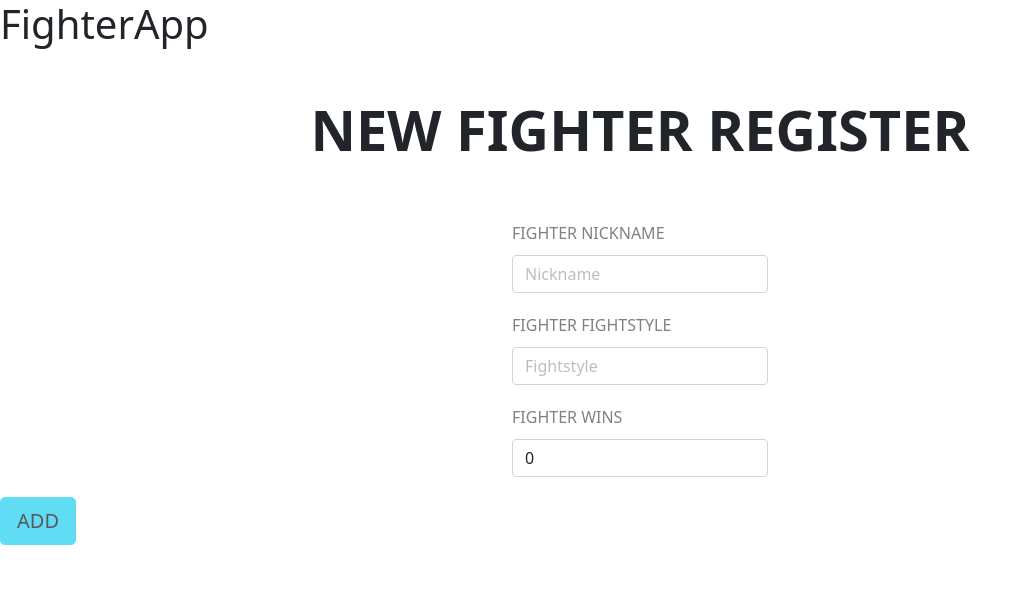
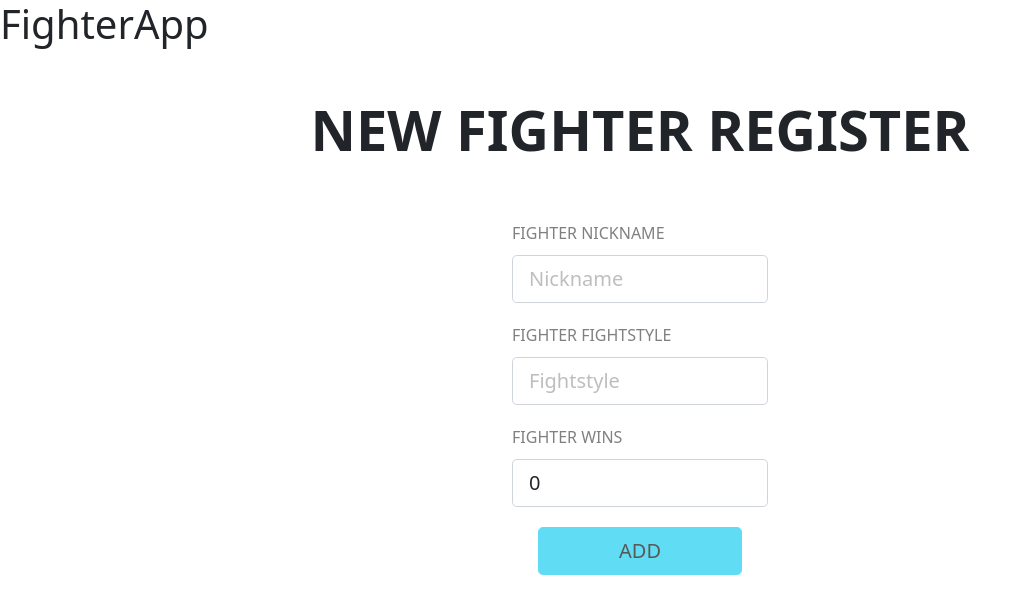
Before and after one commit to ADakulis/FighterApp, an Angular app: page / in a window 1280 px wide. Shown: the top 614 px of the page, without its empty margins (0-1033 px from the left). Built offline with nearby package versions, Linux system fonts and the light colour scheme.

Commit message:
Insert message added and visual improvements

```diff
--- a/src/app/fighter-details/fighter-detail-form/fighter-detail-form.component.html
+++ b/src/app/fighter-details/fighter-detail-form/fighter-detail-form.component.html
@@ -4,7 +4,7 @@
 
   <div class="form-group">
     <label>Fighter nickname</label>
-    <input class="form-control form-control -lg" placeholder="Nickname"
+    <input class="form-control form-control-lg" placeholder="Nickname"
           name="nickname" #nickname="ngModel" [(ngModel)]="service.formData.nickname"
            required maxlength="40" minlength="3"
     />
@@ -12,7 +12,7 @@
 
   <div class="form-group">
     <label>Fighter fightstyle</label>
-    <input class="form-control form-control -lg" placeholder="Fightstyle"
+    <input class="form-control form-control-lg" placeholder="Fightstyle"
           name="fightstyle" #fightstyle="ngModel" [(ngModel)]="service.formData.fightstyle"
            required maxlength="40" minlength="3"
     />
@@ -20,13 +20,13 @@
 
   <div class="form-group">
     <label>Fighter wins</label>
-    <input class="form-control form-control -lg" placeholder="Win amount" type="number"
+    <input class="form-control form-control-lg" placeholder="Win amount" type="number"
            name="wins" #wins="ngModel" [(ngModel)]="service.formData.wins"
 
     />
   </div>
 
-  <div class="form-group">
+  <div class="form-group btn-text-center">
     <button class="btn btn-info btn-lg btn-block" type="submit" [disabled]="form.invalid">ADD</button>
   </div>
 
--- a/src/app/fighter-details/fighter-detail-form/fighter-detail-form.component.ts
+++ b/src/app/fighter-details/fighter-detail-form/fighter-detail-form.component.ts
@@ -1,6 +1,7 @@
 import { Component, OnInit } from '@angular/core';
 import {FighterDetailService} from "../../shared/fighter-detail.service";
 import {NgForm} from "@angular/forms";
+import {FighterDetail} from "../../shared/fighter-detail.model";
 
 @Component({
   selector: 'app-fighter-detail-form',
@@ -17,10 +18,17 @@ export class FighterDetailFormComponent implements OnInit {
   onSubmit(form:NgForm){
     this.service.postFighterDetail().subscribe(
       res=>{
-
+        alert("Fighter added!");
+        this.resetForm(form);
       },
       err=>{console.log(err);}
     );
   }
 
+  resetForm(form:NgForm){
+    form.form.reset();
+    this.service.formData = new FighterDetail();
+
+  }
+
 }
--- a/src/styles.css
+++ b/src/styles.css
@@ -13,6 +13,16 @@
   text-transform: uppercase;
 }
 
+.btn-text-center{
+  text-align: center;
+}
+
+.btn-text-center button{
+  padding-left: 80px;
+  padding-right: 80px;
+}
+
+
 .form-group input{
   font-weight: 500;
   text-align: left;
@@ -20,6 +30,12 @@
   margin: auto;
   margin-bottom: 20px;
 }
+/*
+.btn{
+  font-weight: bold;
+  text-transform: uppercase;
+  margin-left: auto;
+}*/
 
 .form-group input::placeholder{
   color: #c0bdbd;
```
